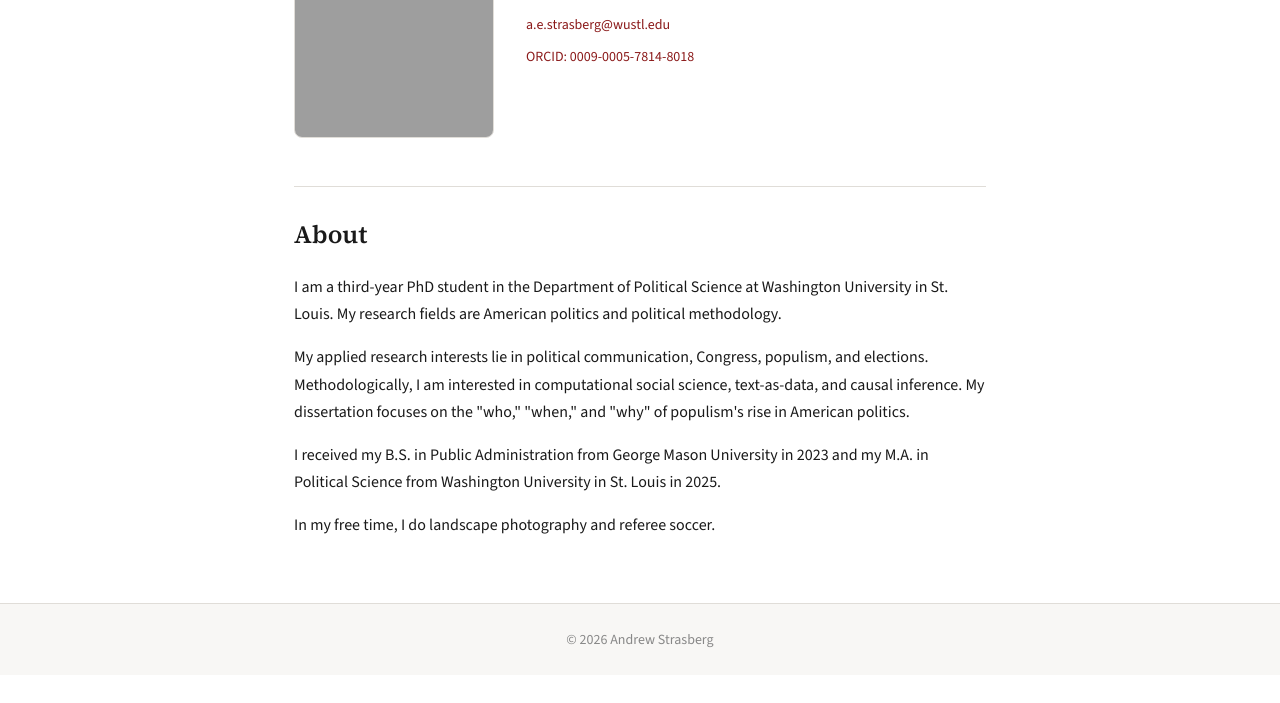
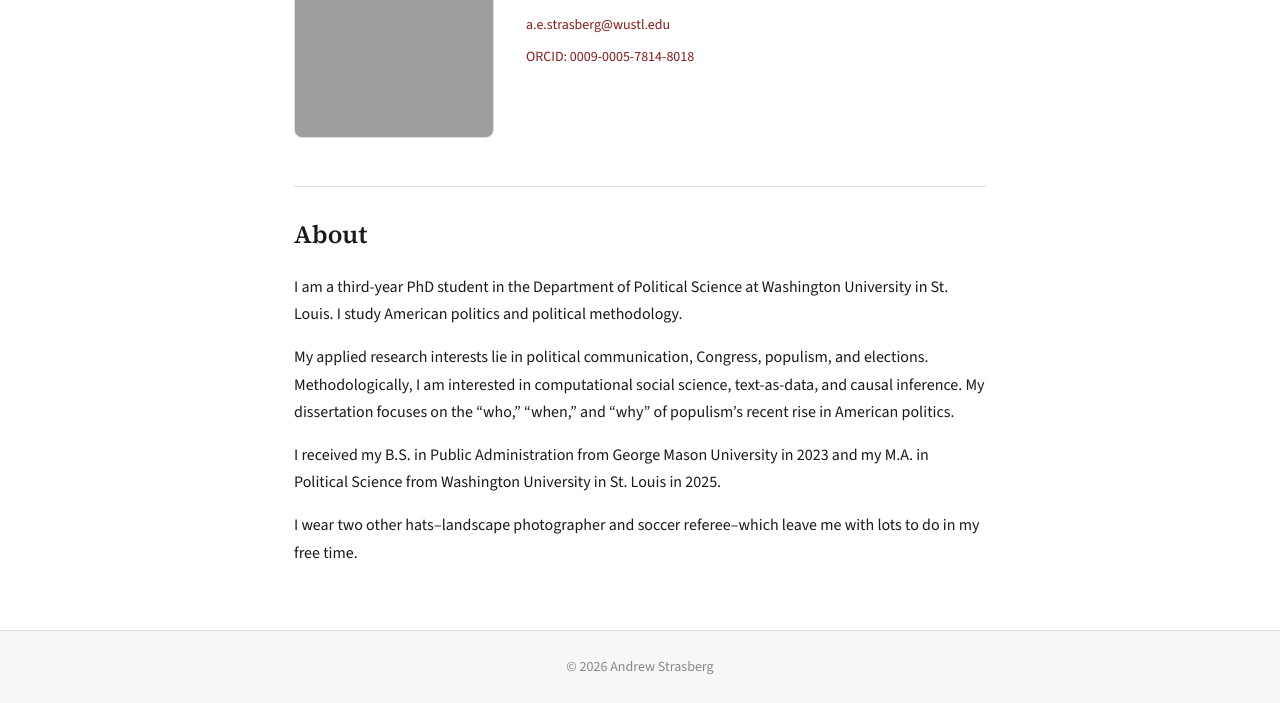
Before and after one commit to astrasbe/astrasbe.github.io, a plain HTML site: page index.html in a window 1280 px wide. Shown: the part 297-1000 px from the top of the page. Before the commit the page ends 972 px from the top, so only its background shows below. Drawn offline with nearby package versions, Linux system fonts and the light colour scheme; grey boxes are pictures that could not be loaded.

Commit message:
Update About bio text

```diff
--- a/index.html
+++ b/index.html
@@ -90,10 +90,10 @@
 
       <div class="about-section">
         <h2>About</h2>
-        <p>I am a third-year PhD student in the Department of Political Science at Washington University in St. Louis. My research fields are American politics and political methodology.</p>
-        <p>My applied research interests lie in political communication, Congress, populism, and elections. Methodologically, I am interested in computational social science, text-as-data, and causal inference. My dissertation focuses on the "who," "when," and "why" of populism's rise in American politics.</p>
+        <p>I am a third-year PhD student in the Department of Political Science at Washington University in St. Louis. I study American politics and political methodology.</p>
+        <p>My applied research interests lie in political communication, Congress, populism, and elections. Methodologically, I am interested in computational social science, text-as-data, and causal inference. My dissertation focuses on the &ldquo;who,&rdquo; &ldquo;when,&rdquo; and &ldquo;why&rdquo; of populism&rsquo;s recent rise in American politics.</p>
         <p>I received my B.S. in Public Administration from George Mason University in 2023 and my M.A. in Political Science from Washington University in St. Louis in 2025.</p>
-        <p>In my free time, I do landscape photography and referee soccer.</p>
+        <p>I wear two other hats&ndash;landscape photographer and soccer referee&ndash;which leave me with lots to do in my free time.</p>
       </div>
 
     </div>
```
